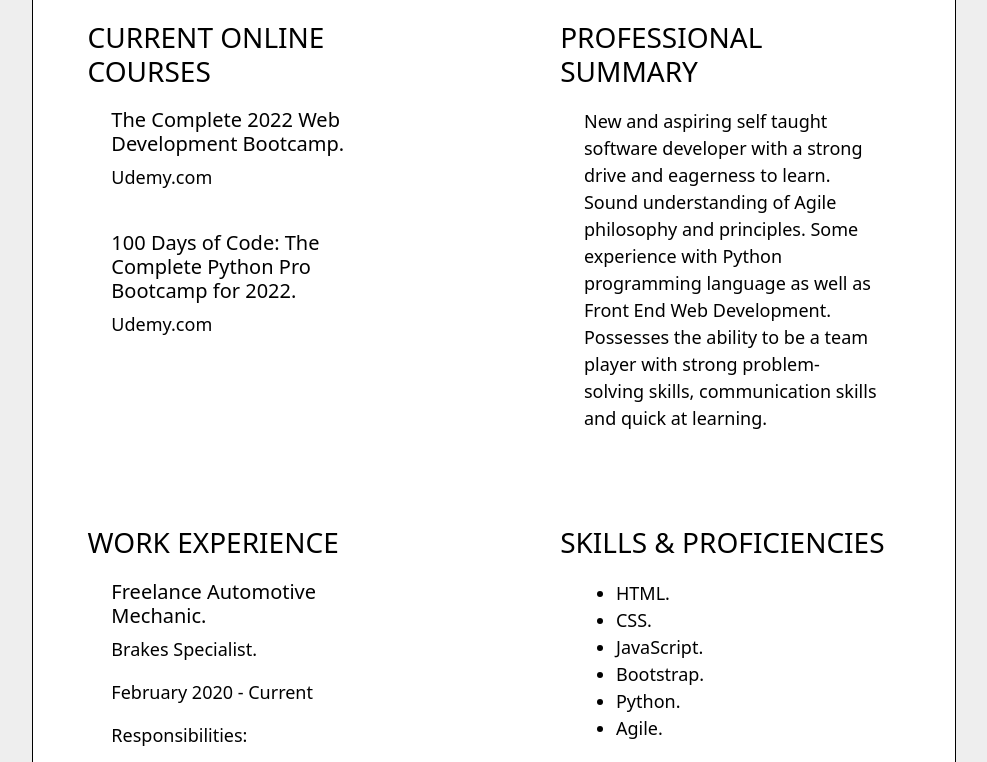
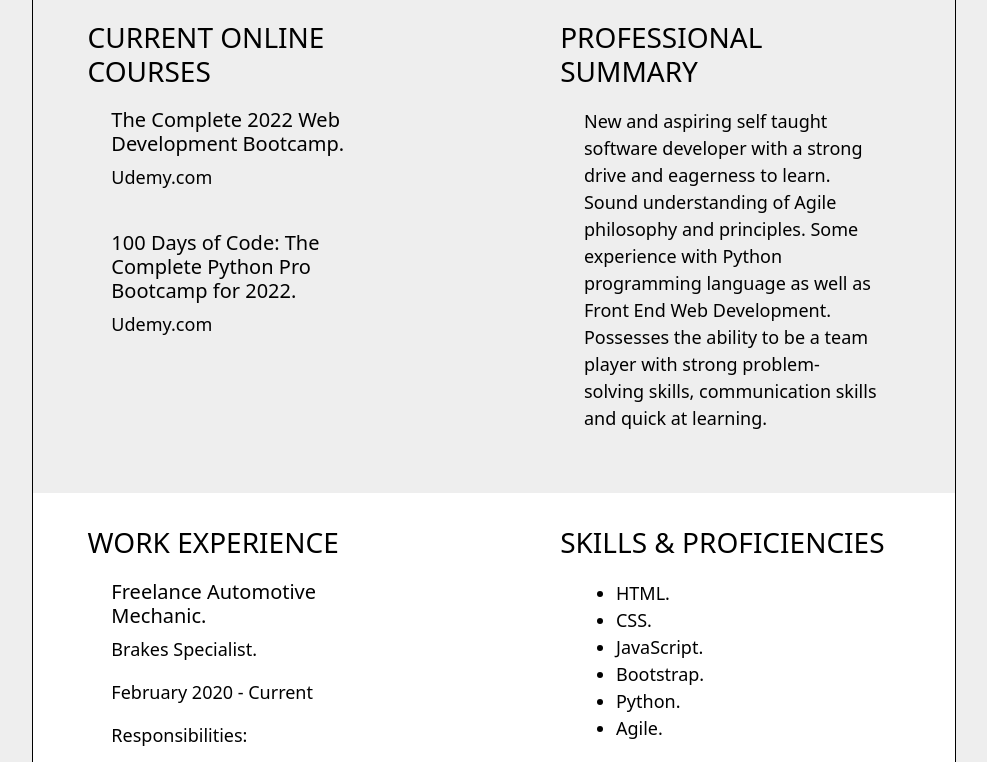
Before and after one commit to juliusm90/portfolio, a plain HTML site: page resume.html in a window 1280 px wide. Shown: the part 266-1028 px from the top of the page, without its empty margins (146-1133 px from the left). Drawn offline with nearby package versions, Linux system fonts and the light colour scheme.

Commit message:
Update styles.css

```diff
--- a/css/styles.css
+++ b/css/styles.css
@@ -86,7 +86,7 @@ a:visited {
 
 /* Resume Body Section */
 #onlineCourses {
-  background-color: #EEEEEE:
+  background-color: #EEEEEE;
 }
 
 .course-heading {
```
